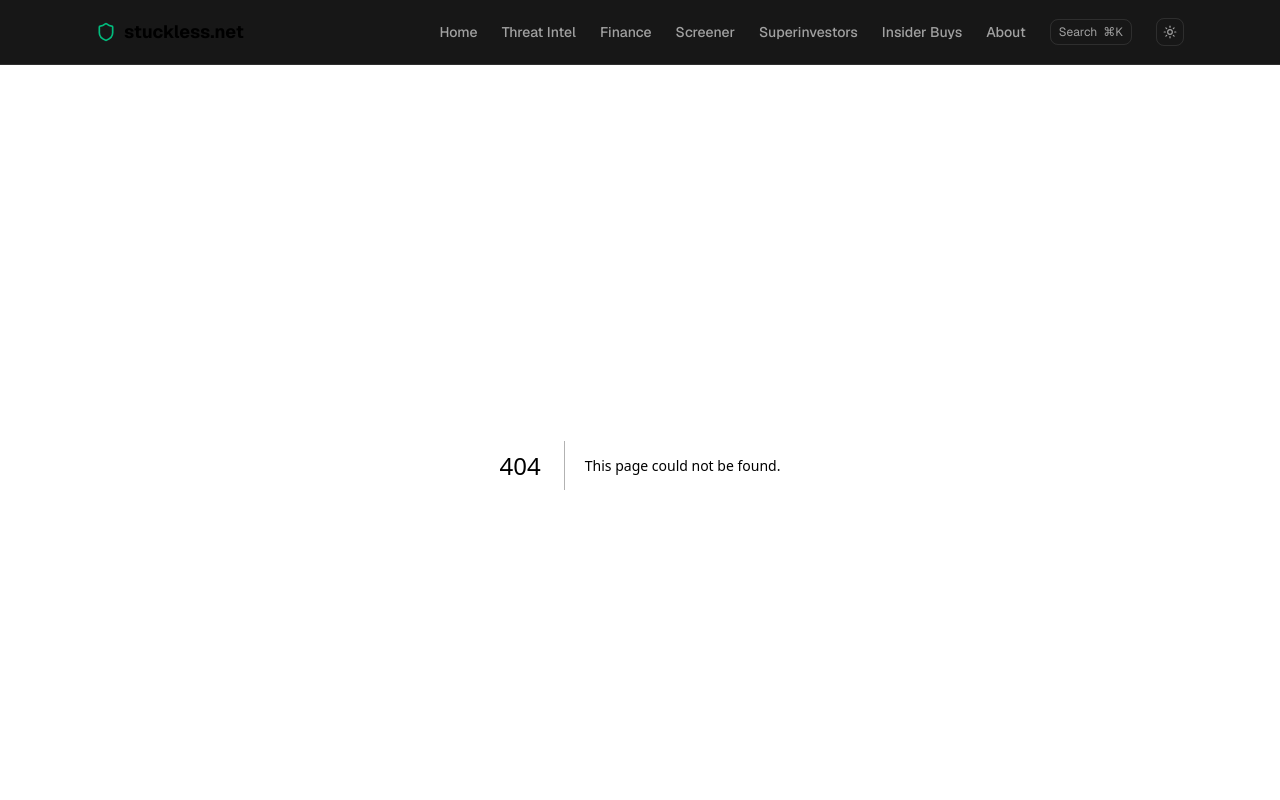
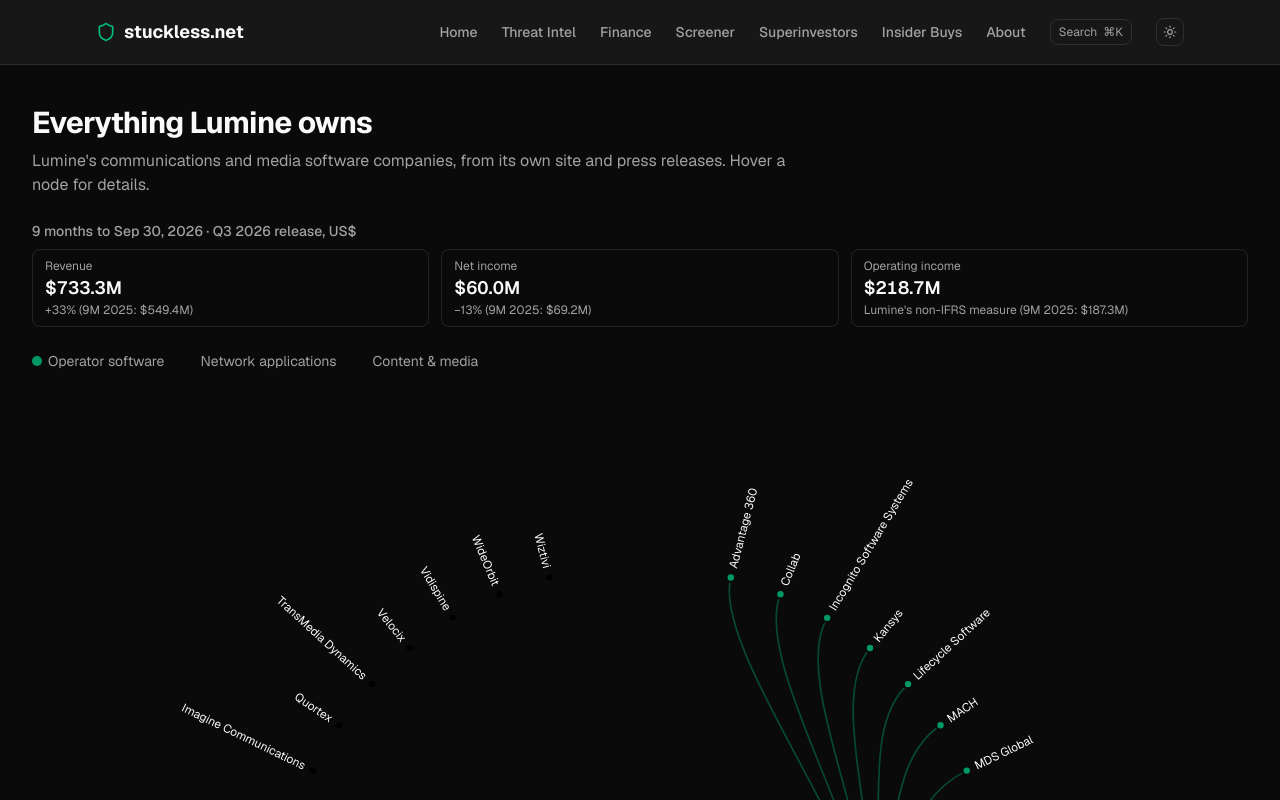
Before and after one commit to cybersecurityhandle/stuckless-net, a Next.js app: page /lumine in a window 1280 px wide. Before the commit this address had no page. Shown: the top 800 px of the page. Built offline with nearby package versions, Linux system fonts and the light colour scheme.

Commit message:
Add /lumine
All 36 companies on Lumine's site by category and acquisition year, with
closing dates, carve-out sellers and prices from its press releases, and
9M 2026 results from the Q3 release.

```diff
--- /dev/null
+++ b/app/lumine/page.tsx
@@ -0,0 +1,21 @@
+import type { Metadata } from "next";
+import { CompanyHoldingsView } from "@/components/company-holdings";
+import { LUMINE } from "@/lib/lumine";
+
+export const metadata: Metadata = {
+  alternates: { canonical: "/lumine" },
+  title: "Lumine Group | Stuckless",
+  description: "Everything Lumine Group owns: its communications and media software companies and when each was bought",
+};
+
+export default function Page() {
+  return (
+    <div className="mx-auto max-w-7xl px-4 py-10 sm:px-6 lg:px-8">
+      <h1 className="text-3xl font-bold tracking-tight">Everything {LUMINE.short} owns</h1>
+      <p className="mt-2 max-w-3xl text-muted-foreground">
+        Lumine&apos;s communications and media software companies, from its own site and press releases. Hover a node for details.
+      </p>
+      <CompanyHoldingsView config={LUMINE} />
+    </div>
+  );
+}
--- a/app/sitemap.ts
+++ b/app/sitemap.ts
@@ -22,6 +22,7 @@ const PAGES: { path: string; changeFrequency: "daily" | "weekly" | "monthly"; pr
   { path: "/biglari", changeFrequency: "monthly", priority: 0.6 },
   { path: "/kelly-partners", changeFrequency: "monthly", priority: 0.6 },
   { path: "/teqnion", changeFrequency: "monthly", priority: 0.6 },
+  { path: "/lumine", changeFrequency: "monthly", priority: 0.6 },
   { path: "/insiders", changeFrequency: "daily", priority: 0.7 },
   { path: "/digest", changeFrequency: "weekly", priority: 0.7 },
   { path: "/screener", changeFrequency: "daily", priority: 0.7 },
--- a/components/stock-analyzer.tsx
+++ b/components/stock-analyzer.tsx
@@ -37,6 +37,7 @@ const HOLDINGS_PAGES: Record<string, { href: string; label: string }> = {
   L: { href: "/loews", label: "Everything Loews owns" },
   "KPG.AX": { href: "/kelly-partners", label: "Everything Kelly Partners owns" },
   "TEQ.ST": { href: "/teqnion", label: "Everything Teqnion owns" },
+  "LMN.V": { href: "/lumine", label: "Everything Lumine owns" },
   BH: { href: "/biglari", label: "Everything Biglari owns" },
   "BH-A": { href: "/biglari", label: "Everything Biglari owns" },
   "TOI.V": { href: "/topicus", label: "Everything Topicus owns" },
--- /dev/null
+++ b/lib/lumine.ts
@@ -0,0 +1,122 @@
+/**
+ * Lumine Group (TSXV:LMN) for /lumine. Companies, categories and acquisition
+ * years from luminegroup.com/our-companies; closing dates, sellers and prices
+ * from its newsroom; results from the Q3 2026 release (US$). Refresh after
+ * each quarter's release.
+ */
+
+import { BRANCH_COLORS, type Acquisition, type CompanyHoldings } from "@/lib/company-holdings";
+
+const ACQUISITIONS: Acquisition[] = [
+  { date: "2014", name: "Incognito Software Systems", src: "luminegroup.com" },
+  { date: "2015", name: "Netadmin Systems", src: "luminegroup.com" },
+  { date: "2017", name: "Tarantula", src: "luminegroup.com" },
+  { date: "2017", name: "Telepin", src: "luminegroup.com" },
+  { date: "2017", name: "WDS-SICAP", deal: "Sicap Schweiz bought Jan 2018", src: "luminegroup.com" },
+  { date: "2018", name: "Aleyant", src: "luminegroup.com" },
+  { date: "2019", name: "Advantage 360", src: "luminegroup.com" },
+  { date: "2019", name: "Avance Metering", src: "luminegroup.com" },
+  { date: "2019", name: "Velocix", deal: "part of Nokia's video product business; agreed Sep 2018", src: "luminegroup.com" },
+  { date: "2019-07", name: "MDS Global", src: "press release" },
+  { date: "2020", name: "Collab", src: "luminegroup.com" },
+  { date: "2020", name: "Symbrio", src: "luminegroup.com" },
+  { date: "2020-01", name: "Lifecycle Software", src: "press release" },
+  { date: "2020-08", name: "Flash Networks", src: "press release" },
+  { date: "2021-01", name: "VAS-X", src: "press release" },
+  { date: "2021-03", name: "TransMedia Dynamics", src: "press release" },
+  { date: "2021-06", name: "Neural Technologies", src: "press release" },
+  { date: "2021-07", name: "NetEngage", deal: "Concentrix's Mobile Network Solutions business", src: "press release" },
+  { date: "2021-07", name: "Ubersmith", src: "press release" },
+  { date: "2021-10", name: "Kansys", src: "press release" },
+  { date: "2022", name: "MACH", src: "luminegroup.com" },
+  { date: "2022", name: "Telarix", src: "luminegroup.com" },
+  { date: "2022-06", name: "TOMIA", src: "press release" },
+  { date: "2022-12", name: "Wiztivi", deal: "carve-out", src: "press release" },
+  { date: "2023-02", name: "WideOrbit", deal: "bought as Lumine was spun out of Constellation", src: "press release" },
+  { date: "2023-03", name: "Titan.ium", src: "press release" },
+  { date: "2023-11", name: "Openwave", deal: "from Synchronoss's Messaging & NetworkX units", src: "press release" },
+  { date: "2023-11", name: "RazorFlow", deal: "from Synchronoss's Messaging & NetworkX units", src: "press release" },
+  { date: "2023-11", name: "SpatialNetworX", deal: "from Synchronoss's Messaging & NetworkX units", src: "press release" },
+  { date: "2024-04", name: "Axyom.Core", deal: "Casa Systems' Axyom 5G core software and RAN assets", src: "press release" },
+  { date: "2024-04", name: "Motive", deal: "Nokia's device and service management platform businesses", price: "up to €185M incl. €35M contingent", src: "press release" },
+  { date: "2025-04", name: "Vidispine", deal: "from Arvato Systems (Bertelsmann)", src: "press release" },
+  { date: "2025-07", name: "Datafusion Systems", src: "press release" },
+  { date: "2026-02", name: "Synchronoss Technologies", deal: "100%; was Nasdaq-listed", price: "$116.4M equity value at $9.00/share", src: "press release" },
+  { date: "2026-07", name: "Imagine Communications", price: "$231.5M with Quortex, incl. deferred payments", src: "press release" },
+  { date: "2026-07", name: "Quortex", deal: "carve-out from Synamedia's video network business", price: "see Imagine Communications", src: "press release" },
+];
+
+export const LUMINE: CompanyHoldings = {
+  name: "Lumine Group",
+  short: "Lumine",
+  statsTitle: "9 months to Sep 30, 2026 · Q3 2026 release, US$",
+  stats: [
+    { label: "Revenue", value: "$733.3M", sub: "+33% (9M 2025: $549.4M)" },
+    { label: "Net income", value: "$60.0M", sub: "−13% (9M 2025: $69.2M)" },
+    { label: "Operating income", value: "$218.7M", sub: "Lumine's non-IFRS measure (9M 2025: $187.3M)" },
+  ],
+  sources: [
+    { label: "Our companies", url: "https://www.luminegroup.com/our-companies/" },
+    {
+      label: "Q3 2026 results",
+      url: "https://www.luminegroup.com/statutory-filings/lumine-group-inc-announces-results-for-the-third-quarter-ended-september-30-2026/",
+    },
+  ],
+  branches: [
+    {
+      id: "support",
+      label: "Operator software",
+      color: BRANCH_COLORS.green,
+      detail: "Billing, business and operations support systems",
+      groups: [
+        { name: "Business support (BSS)", items: [
+        { name: "Advantage 360", year: 2019, src: "luminegroup.com" },
+        { name: "Collab", year: 2020, src: "luminegroup.com" },
+        { name: "Incognito Software Systems", year: 2014, src: "luminegroup.com" },
+        { name: "Kansys", year: 2021, src: "luminegroup.com" },
+        { name: "Lifecycle Software", year: 2020, src: "luminegroup.com" },
+        { name: "MACH", year: 2022, src: "luminegroup.com" },
+        { name: "MDS Global", year: 2019, src: "luminegroup.com" },
+        { name: "Motive", year: 2024, src: "luminegroup.com", note: "Nokia's device and service management platform businesses" },
+        { name: "NetEngage", year: 2021, src: "luminegroup.com", note: "Concentrix's Mobile Network Solutions business" },
+        { name: "Neural Technologies", year: 2021, src: "luminegroup.com" },
+        { name: "RazorFlow", year: 2023, src: "luminegroup.com", note: "from Synchronoss's Messaging & NetworkX units" },
+        { name: "Symbrio", year: 2020, src: "luminegroup.com" },
+        { name: "Telarix", year: 2022, src: "luminegroup.com" },
+        { name: "Telepin", year: 2017, src: "luminegroup.com" },
+        { name: "TOMIA", year: 2022, src: "luminegroup.com" },
+        { name: "Ubersmith", year: 2021, src: "luminegroup.com" },
+        { name: "VAS-X", year: 2021, src: "luminegroup.com" },
+        { name: "WDS-SICAP", year: 2017, src: "luminegroup.com", note: "Sicap Schweiz bought Jan 2018" },
+        ] },
+        { name: "Operations support (OSS)", items: [
+        { name: "Avance Metering", year: 2019, src: "luminegroup.com" },
+        { name: "Netadmin Systems", year: 2015, src: "luminegroup.com" },
+        { name: "SpatialNetworX", year: 2023, src: "luminegroup.com", note: "from Synchronoss's Messaging & NetworkX units" },
+        { name: "Tarantula", year: 2017, src: "luminegroup.com" },
+        ] },
+      ],
+    },
+    { id: "network", label: "Network applications", color: BRANCH_COLORS.violet, items: [
+        { name: "Axyom.Core", year: 2024, src: "luminegroup.com", note: "Casa Systems' Axyom 5G core software and RAN assets" },
+        { name: "Datafusion Systems", year: 2025, src: "luminegroup.com" },
+        { name: "Flash Networks", year: 2020, src: "luminegroup.com" },
+        { name: "Openwave", year: 2023, src: "luminegroup.com", note: "from Synchronoss's Messaging & NetworkX units" },
+        { name: "Synchronoss Technologies", year: 2026, src: "luminegroup.com", note: "100%; was Nasdaq-listed" },
+        { name: "Titan.ium", year: 2023, src: "luminegroup.com" },
+    ] },
+    { id: "media", label: "Content & media", color: BRANCH_COLORS.amber, items: [
+        { name: "Aleyant", year: 2018, src: "luminegroup.com" },
+        { name: "Imagine Communications", year: 2026, src: "luminegroup.com" },
+        { name: "Quortex", year: 2026, src: "luminegroup.com", note: "carve-out from Synamedia's video network business" },
+        { name: "TransMedia Dynamics", year: 2021, src: "luminegroup.com" },
+        { name: "Velocix", year: 2019, src: "luminegroup.com", note: "part of Nokia's video product business; agreed Sep 2018" },
+        { name: "Vidispine", year: 2025, src: "luminegroup.com", note: "from Arvato Systems (Bertelsmann)" },
+        { name: "WideOrbit", year: 2023, src: "luminegroup.com", note: "bought as Lumine was spun out of Constellation" },
+        { name: "Wiztivi", year: 2022, src: "luminegroup.com", note: "carve-out" },
+    ] },
+  ],
+  historyNote:
+    "Every company on Lumine's site, by the year it gives for each; month, seller and price where its press release states them. Lumine was a Volaris division until Constellation spun it out in February 2023.",
+  acquisitions: ACQUISITIONS,
+};
```
